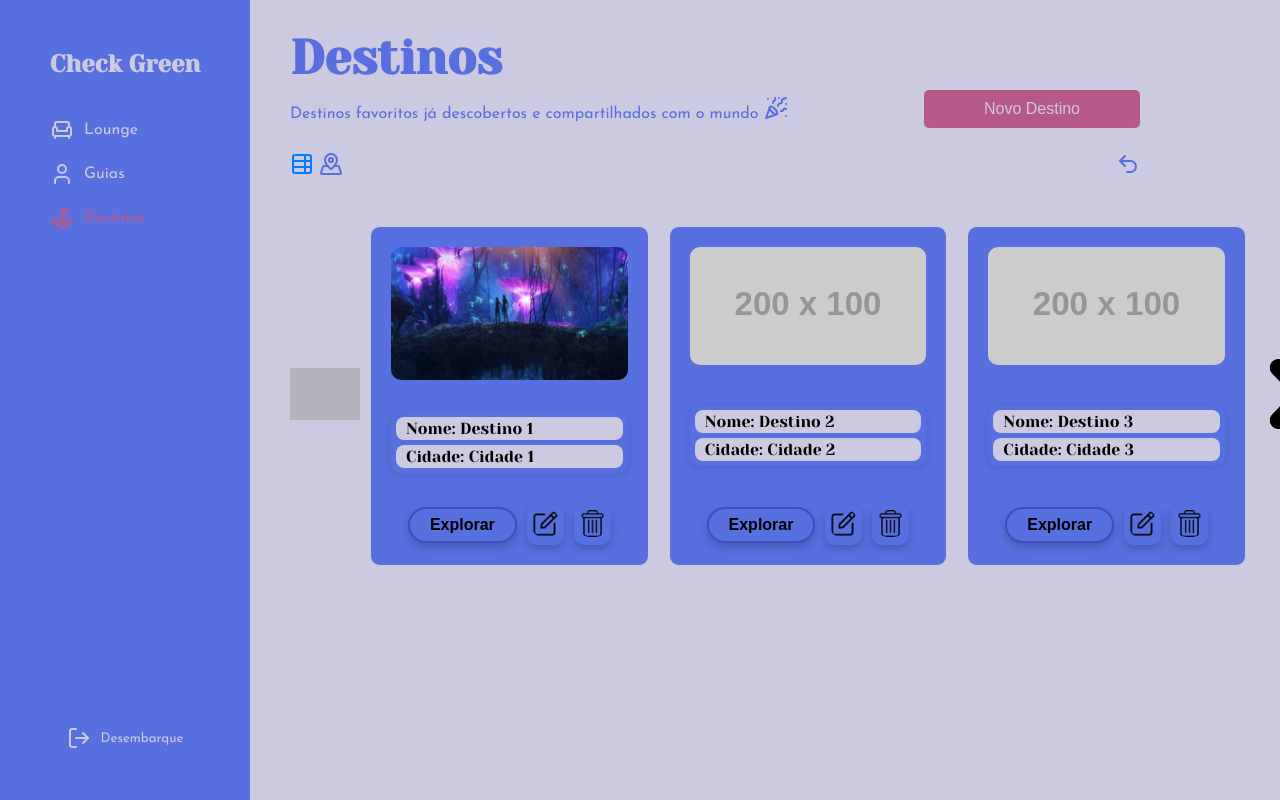
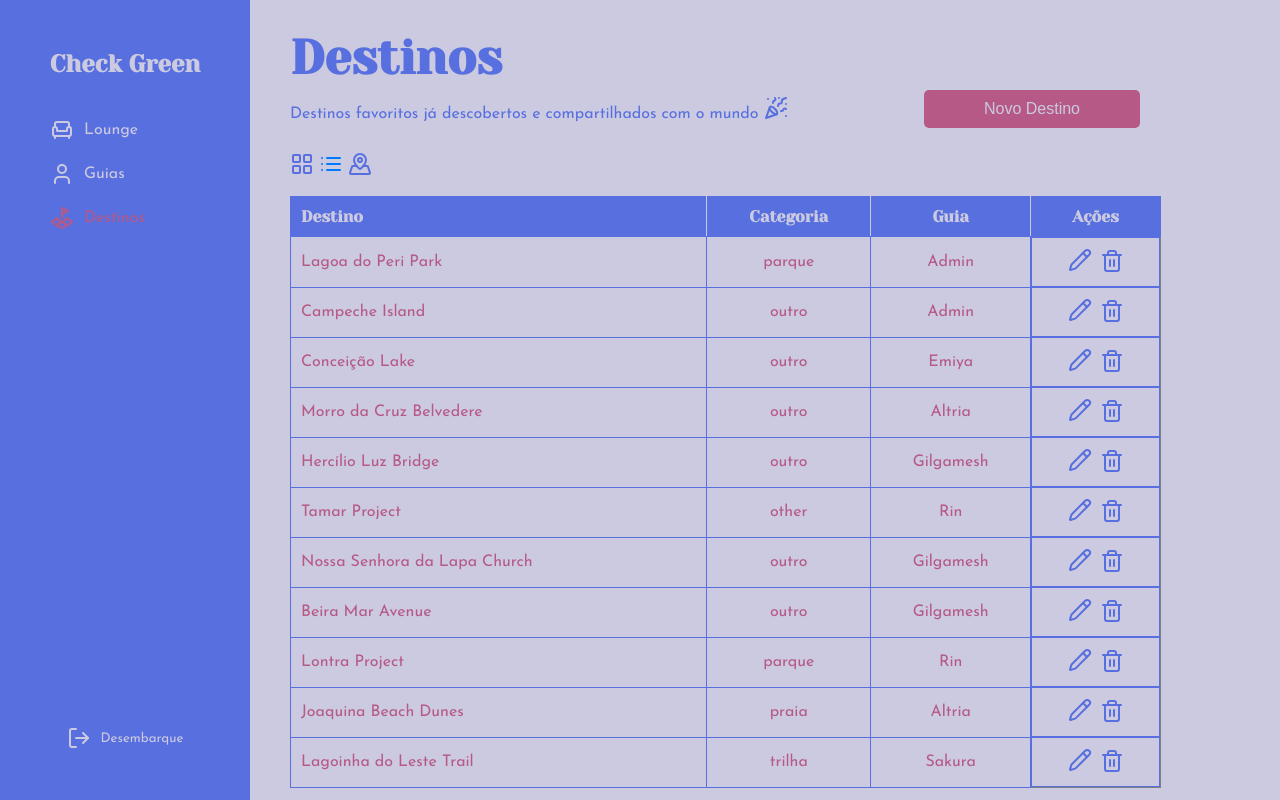
Before and after one commit to FuturoDEV-Trip/M3P-FrontEnd-squad5, a React (Vite) app: page /destinos in a window 1280 px wide. Built offline with nearby package versions, Linux system fonts and the light colour scheme; data requests are answered from the project's data file; sample sign-in values are in the browser's storage; grey boxes are pictures that could not be loaded.

Commit message:
Alteracao Lista e carrossel

```diff
--- a/src/components/Card/CarCarossel.jsx
+++ b/src/components/Card/CarCarossel.jsx
@@ -1,36 +1,66 @@
-import React, { useState } from 'react';
+import React, { useEffect, useState } from 'react';
 import './CardCarrossel.css';
 import imgIR from '../../../public/img/proxima.png';
 import imgVOLTAR from '../../../public//img/volte.png';
 import imgEDITAR from '../../../public//img/escrever.png';
 import imgEXCLUIR from '../../../public//img/excluir.png';
-import teste from '../../../public//img/teste.jpg';
+/* import teste from '../../../public//img/teste.jpg'; */
 import ModalCardDestinos from './ModalCardDestinos';
+import axios from 'axios';
 
-
-const destinosIniciais = [
+/* const destinosIniciais = [
   { id: 1, nome: 'Destino 1', imagem: teste, cidade: 'Cidade 1', categoria: 'Categoria 1' },
   { id: 2, nome: 'Destino 2', imagem: 'https://via.placeholder.com/200x100?text=Destino+2', cidade: 'Cidade 2', categoria: 'Categoria 2' },
   { id: 3, nome: 'Destino 3', imagem: 'https://via.placeholder.com/200x100?text=Destino+3', cidade: 'Cidade 3', categoria: 'Categoria 3' },
   { id: 4, nome: 'Destino 4', imagem: 'https://via.placeholder.com/200x100?text=Destino+4', cidade: 'Cidade 4', categoria: 'Categoria 4' },
   { id: 5, nome: 'Destino 5', imagem: 'https://via.placeholder.com/200x100?text=Destino+5', cidade: 'Cidade 5', categoria: 'Categoria 5' },
   { id: 6, nome: 'Destino 6', imagem: 'https://via.placeholder.com/200x100?text=Destino+6', cidade: 'Cidade 6', categoria: 'Categoria 6' },
-];
+]; */
 
 const CardCarrossel = () => {
-  const [destinos, setDestinos] = useState(destinosIniciais);
+  const [destinos, setDestinos] = useState([]);
   const [indiceAtual, setIndiceAtual] = useState(0);
   const [modalOpen, setModalOpen] = useState(false);
   const [destinoSelecionado, setDestinoSelecionado] = useState(null);
+  const token = localStorage.getItem("token")
+
+  useEffect(() => {
+    axios.get('http://localhost:3000/destinos', {
+      headers: {
+        'Authorization': `${token}`,
+        'Content-Type': 'application/json'
+      }})
+      .then((response) => {
+        setDestinos(response.data);
+      })
+      .catch((error) => {
+        console.error('Erro ao buscar destinos:', error)
+      });
+  }, [])
+
   const cardsPorPagina = 3;
 
-  const excluirDestino = (id) => {
-    const novosDestinos = destinos.filter((destino) => destino.id !== id);
-    setDestinos(novosDestinos);
+  const excluirDestino = async (id) => {
+    try {
+      await axios.delete(`http://localhost:3000/destinos/${id}`, {
+        headers: {
+          'Authorization': `${token}`,
+          'Content-Type': 'application/json'
+        }})
+        const novosDestinos = destinos.filter((destino) => destino.id !== id);
+        setDestinos(novosDestinos);
+        alert('Destino excluído com sucesso!');
+    } catch (error) {
+      console.error('Erro ao excluir destino', error);
+      alert('Falha ao excluir destino!');
+    }
+
   };
 
   const editarDestino = (id) => {
+
     const destinoParaEditar = destinos.find((destino) => destino.id === id);
+    editarDestino(id);
     alert(`Editar destino: ${destinoParaEditar.nome}`);
   };
 
@@ -58,11 +88,11 @@ const CardCarrossel = () => {
       <div className="cards-container">
         {cardsVisiveis.map((destino) => (
           <div className="card" key={destino.id}>
-            <img src={destino.imagem} alt={destino.nome} />
+            <img src={destino.img_destino} alt={destino.nome_destino} />
             <div className="orgIMG">
               <ul>
-                <li>Nome: {destino.nome}</li>
-                <li>Cidade: {destino.cidade}</li>
+                <li>Nome: {destino.nome_destino}</li>
+                <li>Cidade: {destino.cidade_destino}</li>
               </ul>
             </div>
             <div className="botoes-acoes">
@@ -80,6 +110,7 @@ const CardCarrossel = () => {
       <div className="seta" onClick={proximo} style={{ opacity: inicio + cardsPorPagina >= destinos.length ? 0.5 : 1 }}>
         <img src={imgIR} alt="Próximo" />
       </div>
+
       <ModalCardDestinos isOpen={modalOpen} onClose={() => setModalOpen(false)} destino={destinoSelecionado} />
     </div>
   );
--- a/src/components/Card/ModalCardDestinos.jsx
+++ b/src/components/Card/ModalCardDestinos.jsx
@@ -11,11 +11,11 @@ const ModalCardDestinos = ({ isOpen, onClose, destino }) => {
         <h2 className='nomeMODAL'>{destino.nome}</h2>
         <p><strong>Categoria:</strong> {destino.categoria_destino}</p>
         <p><strong>CEP:</strong> {destino.cep_destino}</p>
-        <p><strong>Número:</strong> {destino.numero_destino}</p>
+        <p><strong>Cidade:</strong> {destino.cidade_destino}</p>
         <p><strong>Localidade:</strong> {destino.localidade_destino}</p>
-        <p><strong>Cidade:</strong> {destino.cidade_destino}</p>
-        <p><strong>Latitude:</strong> {destino.latitude}</p>
-        <p><strong>Longitude:</strong> {destino.longitude}</p>
+        {/* <p><strong>Número:</strong> {destino.id}</p> */}
+        <p><strong>Latitude:</strong> {destino.latitude_destino}</p>
+        <p><strong>Longitude:</strong> {destino.longitude_destino}</p>
         <p><strong>Complemento:</strong> {destino.complemento_destino}</p>
         <p><strong>Descrição:</strong> {destino.descricao_destino}</p>
       </div>
--- a/src/pages/Destinos/Destinos.jsx
+++ b/src/pages/Destinos/Destinos.jsx
@@ -1,7 +1,7 @@
 import { useState } from 'react';
 import { Link } from 'react-router-dom';
 import 'leaflet/dist/leaflet.css';
-import { PartyPopper, TableProperties, MapPinned } from 'lucide-react';
+import { PartyPopper, TableProperties, MapPinned, LayoutGrid, List } from 'lucide-react';
 import MapaPaginaDestinos from '../../components/Mapa/MapaPaginaDestinos';
 import ListaPaginaDestinos from '../../components/Lista/ListaPaginaDestinos';
 import Sidebar from '../../components/Sidebar/Sidebar';
@@ -28,7 +28,11 @@ function Destinos() {
                     </div>
                 </div>
                 <div className={styles.mainView}>
-                    <TableProperties
+                            <LayoutGrid
+                        className={`${styles.icon} ${viewMode === 'carrossel' ? styles.active : ''}`}
+                            onClick={() => setViewMode('carrossel')}
+                            />
+                            <List
                             className={`${styles.icon} ${viewMode === 'list' ? styles.active : ''}`}
                             onClick={() => setViewMode('list')}
                             />
@@ -36,10 +40,9 @@ function Destinos() {
                             className={`${styles.icon} ${viewMode === 'map' ? styles.active : ''}`}
                             onClick={() => setViewMode('map')}
                             />
-                    <BotaoVoltar />
                             </div>
                         <div className={styles.alternateView}>
-                    {viewMode === 'list' ? <CardCarrossel /> : <MapaPaginaDestinos />}
+                            {viewMode === 'carrossel' ? <CardCarrossel /> : viewMode === 'list' ? <ListaPaginaDestinos /> : <MapaPaginaDestinos />}
                         </div>
             </main>
         </div>
--- a/src/pages/Destinos/EditarDestino.jsx
+++ b/src/pages/Destinos/EditarDestino.jsx
@@ -49,7 +49,7 @@ function EditarDestino() {
         const cep = e.target.value.replace(/\D/g, '');
         if (cep.length === 8) {
           try {
-            const addressData = await getAddressFromCep(cep_destino);
+            const addressData = await getAddressFromCep(cep);
             console.log(addressData);
             setValue('address', addressData.logradouro);
             setValue('city', addressData.localidade);
@@ -225,6 +225,6 @@ function EditarDestino() {
             </main>
             </div>
     )
-};
+}
 
 export default EditarDestino;
--- a/src/service/placesService.js
+++ b/src/service/placesService.js
@@ -15,7 +15,7 @@ export const updatePlace = async (id, updatedData) => {
 export const deletePlace = async (id) => {
     try {
         await axios.delete(`${API_URL}/${id}`);
-        return 'Destino deltado com sucesso';
+        return 'Destino deletado com sucesso';
     } catch (error) {
         console.error('Erro ao deletar destino:', error);
         throw error;
```
Lines whose indentation alone changed are shown as unchanged.
